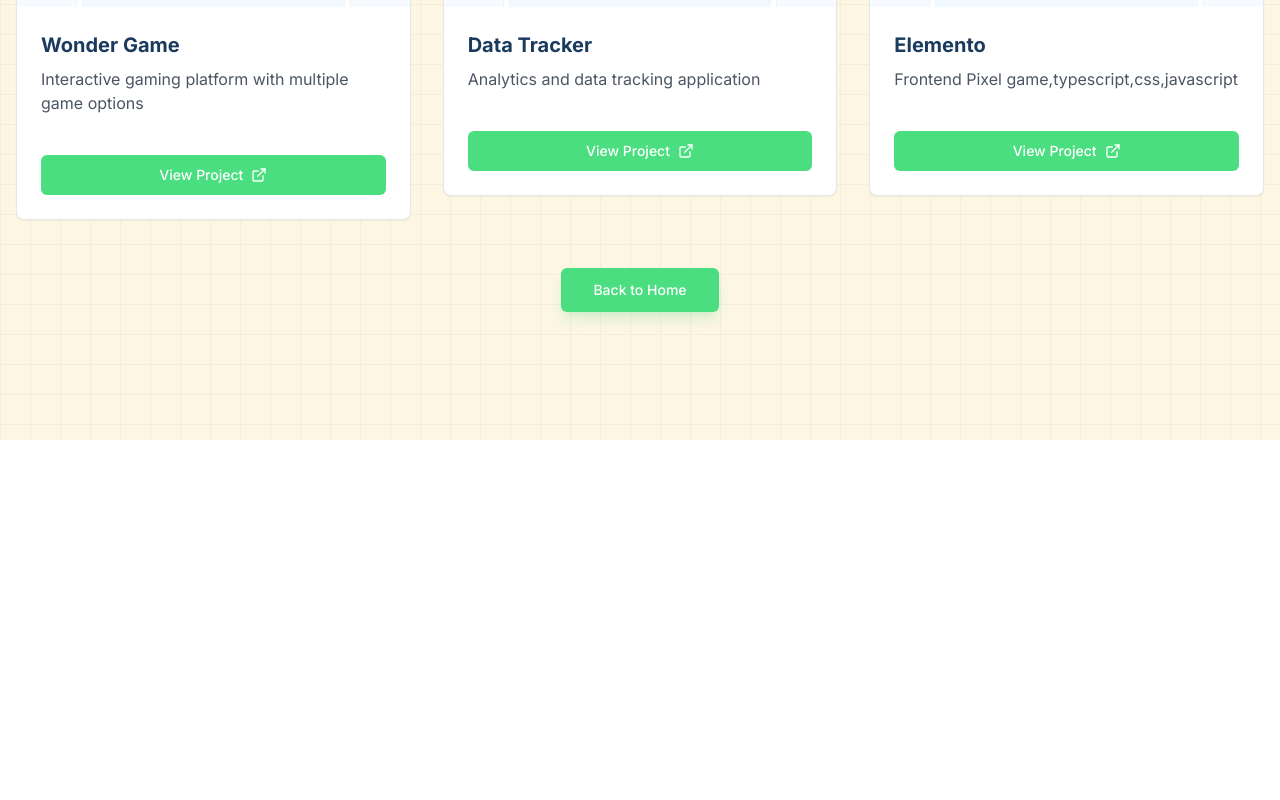
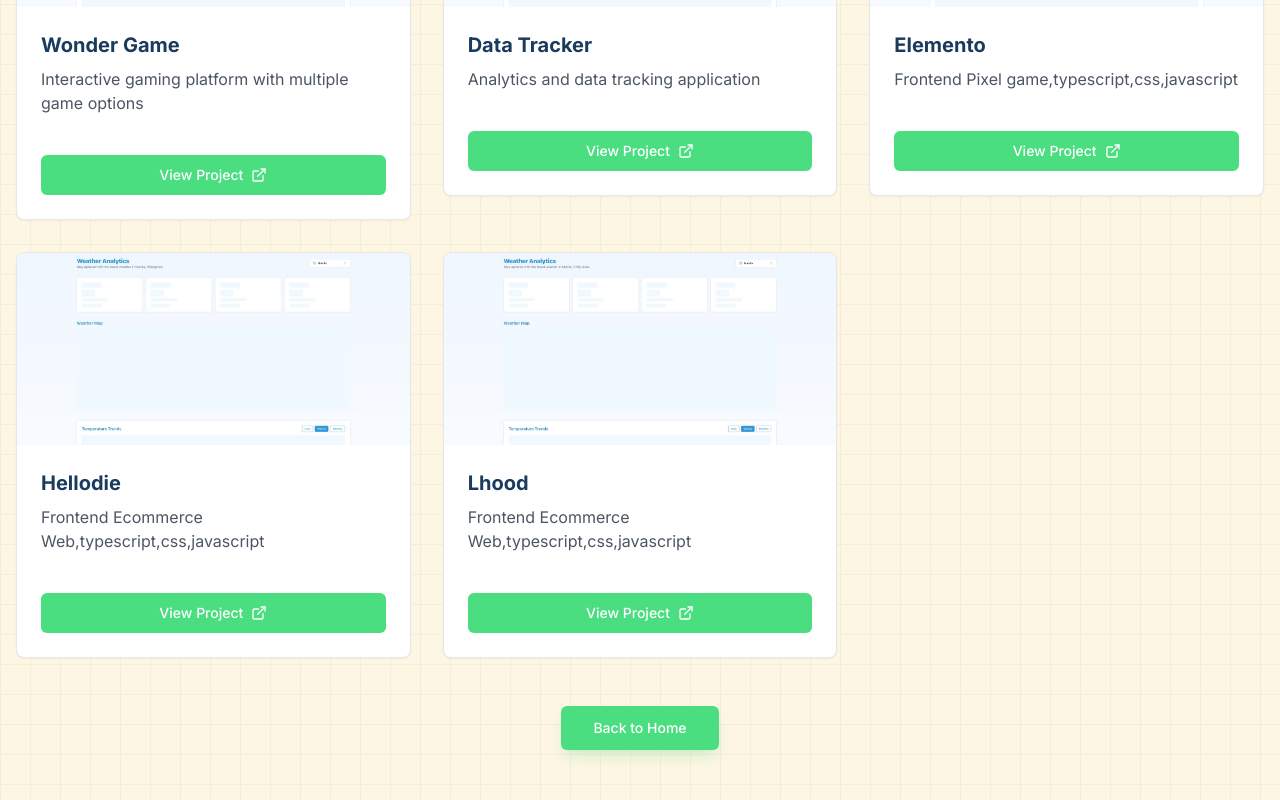
Before and after one commit to Lyndoncatan/Catandev, a Next.js app: page /projects in a window 1280 px wide. Shown: the part 896-1696 px from the top of the page. Before the commit the page ends 1336 px from the top, so only its background shows below. Built offline with nearby package versions, Linux system fonts and the light colour scheme.

Commit message:
Initial project upload

```diff
--- a/app/projects/page.tsx
+++ b/app/projects/page.tsx
@@ -51,6 +51,22 @@ export default function ProjectsPage() {
       description: "Frontend Pixel game,typescript,css,javascript",
       image: "/images/data-tracker.jpg",
       url: "https://elemento-game-blush.vercel.app/",
+    },
+
+    {
+      id: 7,
+      title: "Hellodie",
+      description: "Frontend Ecommerce Web,typescript,css,javascript",
+      image: "/images/data-tracker.jpg",
+      url: "https://hellodie-website.vercel.app/",
+    },
+
+    {
+      id: 8,
+      title: "Lhood",
+      description: "Frontend Ecommerce Web,typescript,css,javascript",
+      image: "/images/data-tracker.jpg",
+      url: "https://l-hood-shop.vercel.app/",
     },
   ]
 
```
